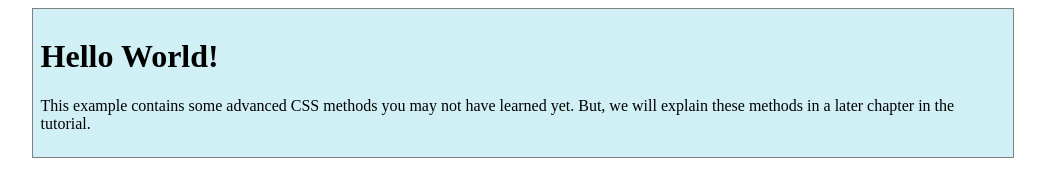
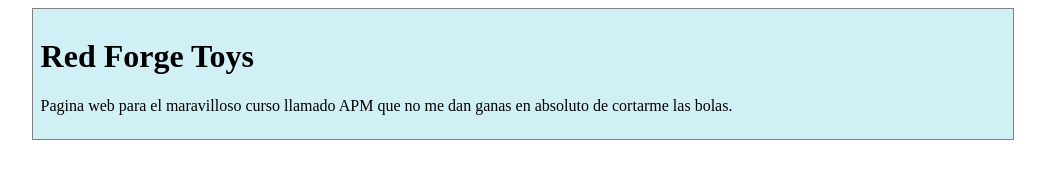
Before and after one commit to Red-Forge-Toys/Red-Forge-Toys.github.io, a plain HTML site: page index.html in a window 1280 px wide. Shown: the whole page, without its empty margins (213-1258 px from the left). Drawn offline with Linux system fonts and the light colour scheme.

Commit message:
Update index.html

```diff
--- a/index.html
+++ b/index.html
@@ -20,8 +20,8 @@ body {
 <body>
 
 <div class="center_div">
-  <h1>Hello World!</h1>
-  <p>This example contains some advanced CSS methods you may not have learned yet. But, we will explain these methods in a later chapter in the tutorial.</p>
+  <h1>Red Forge Toys</h1>
+  <p>Pagina web para el maravilloso curso llamado APM que no me dan ganas en absoluto de cortarme las bolas.</p>
 </div>
 
 </body>
```
